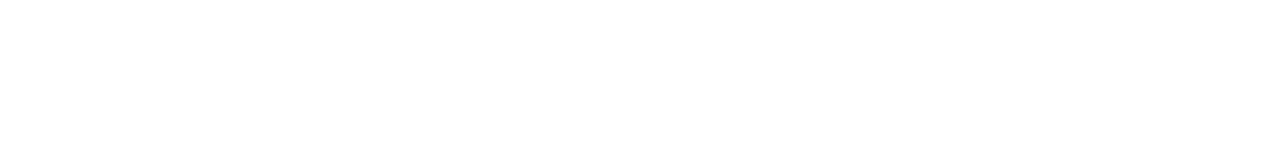
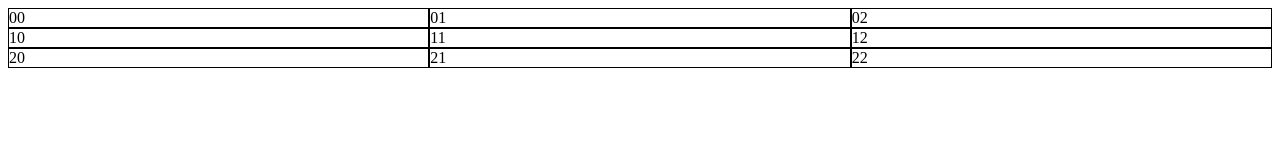
Before and after one commit to johnSchimenz/tic-tac-toe, a plain HTML site: page index.html in a window 1280 px wide. Drawn offline with Linux system fonts and the light colour scheme.

Commit message:
Baseline grid display

```diff
--- a/index.html
+++ b/index.html
@@ -9,15 +9,15 @@
 </head>
 <body>
     <div id="game-board">
-        <div id="cell-00" class="cell"></div>
-        <div id="cell-01" class="cell"></div>
-        <div id="cell-02" class="cell"></div>
-        <div id="cell-10" class="cell"></div>
-        <div id="cell-11" class="cell"></div>
-        <div id="cell-12" class="cell"></div>
-        <div id="cell-20" class="cell"></div>
-        <div id="cell-21" class="cell"></div>
-        <div id="cell-22" class="cell"></div>
+        <div id="cell-00" class="cell">00</div>
+        <div id="cell-01" class="cell">01</div>
+        <div id="cell-02" class="cell">02</div>
+        <div id="cell-10" class="cell">10</div>
+        <div id="cell-11" class="cell">11</div>
+        <div id="cell-12" class="cell">12</div>
+        <div id="cell-20" class="cell">20</div>
+        <div id="cell-21" class="cell">21</div>
+        <div id="cell-22" class="cell">22</div>
     </div>
 </body>
 </html>
--- a/style.css
+++ b/style.css
@@ -0,0 +1,9 @@
+#game-board {
+    display: grid;
+    grid-template-rows: repeat(3, 1fr);
+    grid-template-columns: repeat(3, 1fr);
+}
+
+.cell {
+    border: 1px black solid;
+}
```
